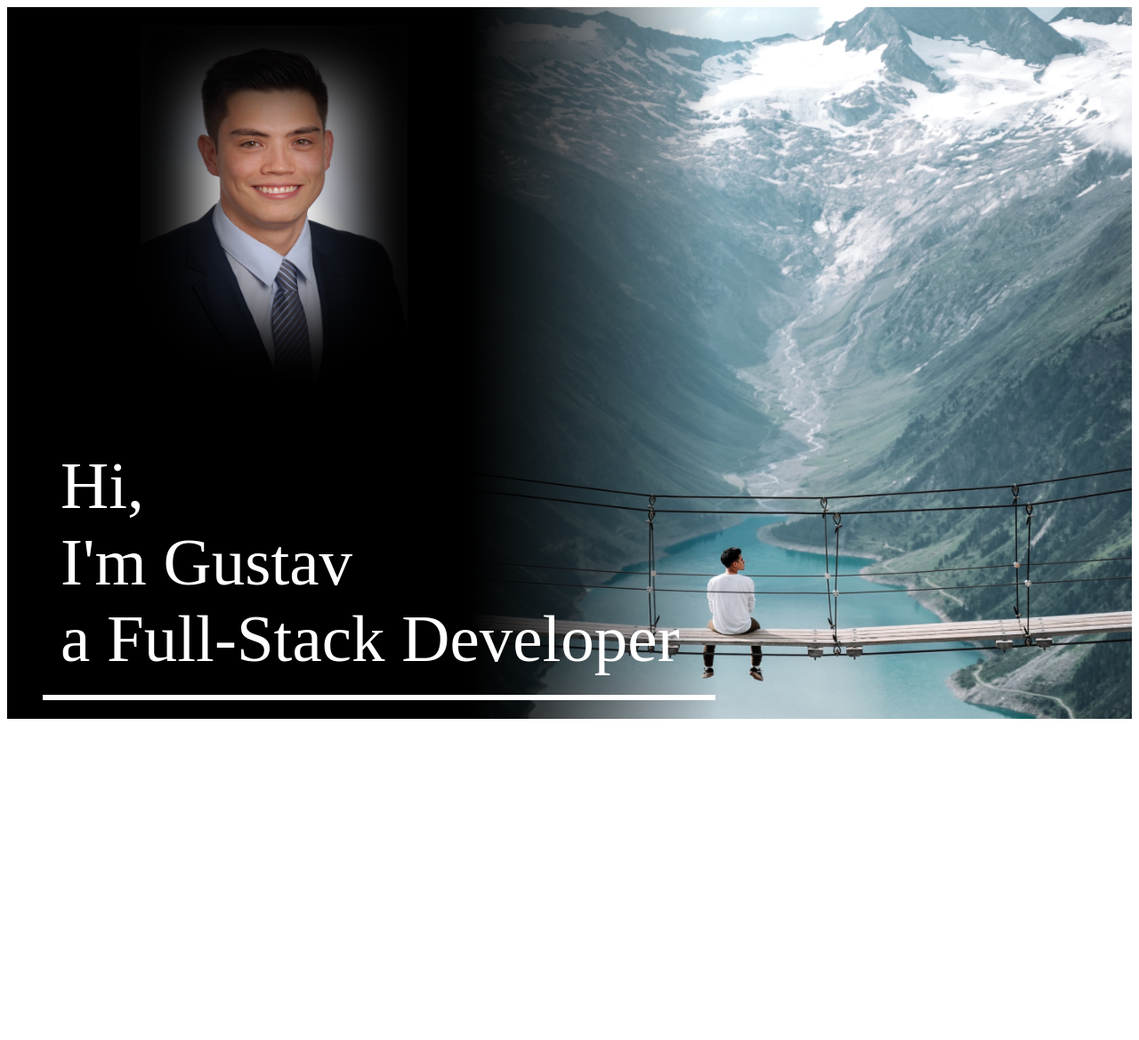
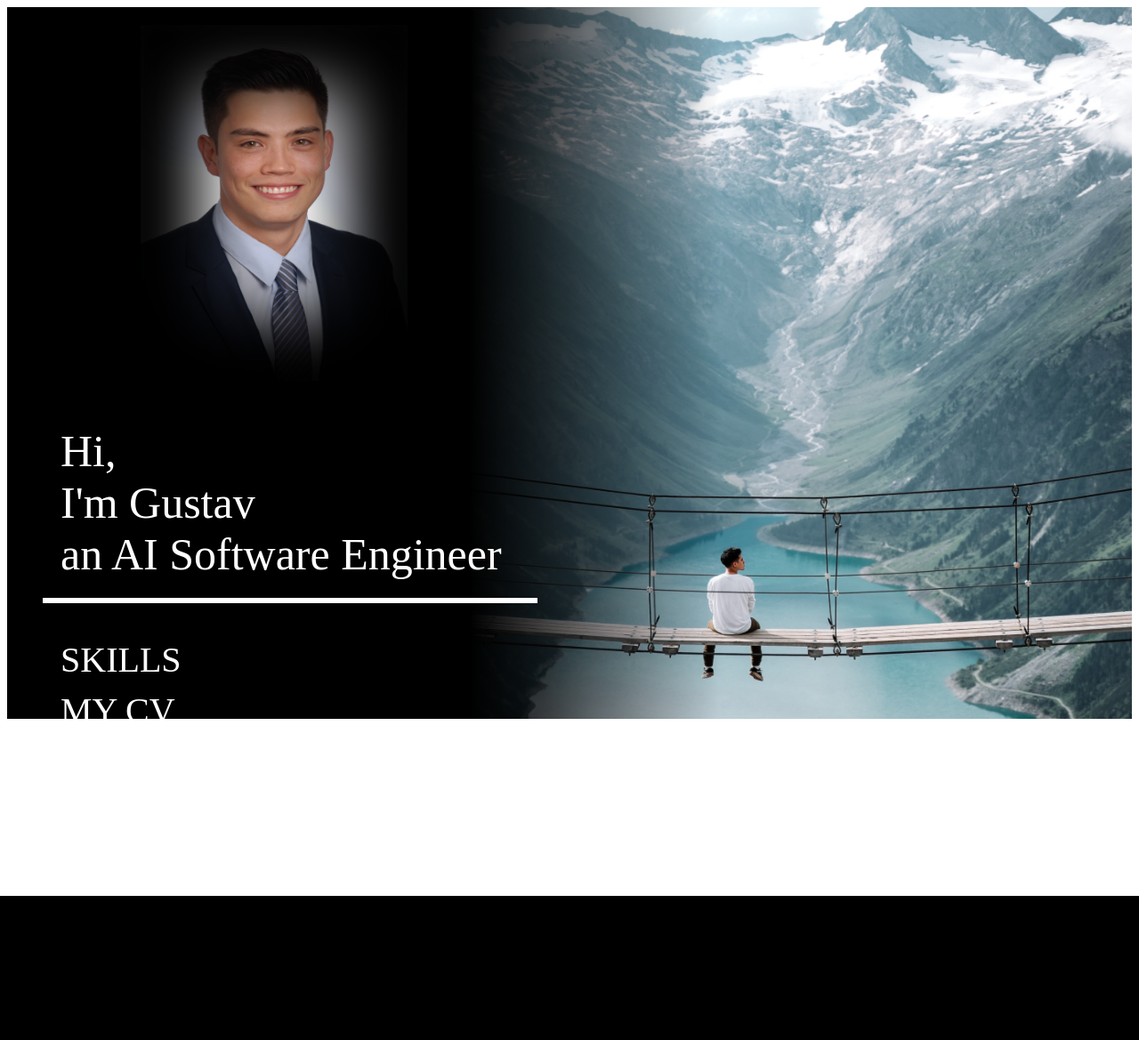
Before and after one commit to gwillig/personal_website, a Django app: page / in a window 1280 px wide. Shown: the whole page at 89% size. After the commit the page ends 1007 px from the top, so only its background shows below. Run offline with Django 3.2, Linux system fonts and the light colour scheme.

Commit message:
MOD| home.html| add text and style

```diff
--- a/portfolio/homepage/templates/home.html
+++ b/portfolio/homepage/templates/home.html
@@ -36,7 +36,7 @@
     }
 
     .curtain .title{
-        font-size:75px;
+        font-size:50px;
         margin-left: 60px;
         margin-bottom: 20px;
 
@@ -44,7 +44,7 @@
 
     .curtain ul{
         list-style: none;
-        font-size: 50px;
+        font-size: 40px;
         margin-left: 20px;
         text-transform: uppercase;
     }
@@ -64,7 +64,7 @@
     .line{
         border: white;
         border-style: solid;
-        width: 750px;
+        width: 550px;
         margin-left: 40px;
 
     }
@@ -102,7 +102,7 @@
         <p class="title">
             Hi,<br>
             I'm Gustav<br>
-            a Full-Stack Developer
+            an AI Software Engineer
         </p>
         <div class="line"></div>
         <ul>
--- a/portfolio/portfolio/settings.py
+++ b/portfolio/portfolio/settings.py
@@ -25,7 +25,7 @@ SECRET_KEY = '#458u+iu#k!+(tmem_u6m5onxcr@x&x^9#$(ajkbhi!3#b8dj^'
 # SECURITY WARNING: don't run with debug turned on in production!
 DEBUG = True
 
-ALLOWED_HOSTS = []
+ALLOWED_HOSTS = ["0.0.0.0","localhost"]
 
 
 # Application definition
```
Also changed, not shown: 1 other file.
